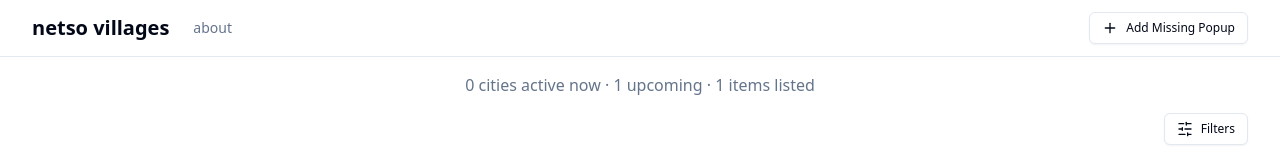
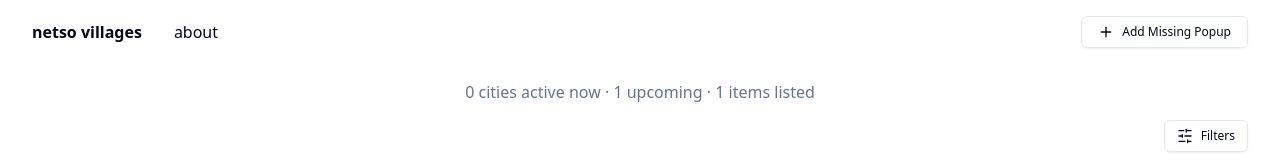
Before and after one commit to tropicalchancer/netsos, a Next.js app: page / in a window 1280 px wide. Shown: the top 160 px of the page. Built offline with nearby package versions, Linux system fonts and the light colour scheme.

Commit message:
improve navigation

```diff
--- a/components/layout/site-header.tsx
+++ b/components/layout/site-header.tsx
@@ -4,15 +4,15 @@ import { Button } from "@/components/ui/button"
 
 export function SiteHeader() {
   return (
-    <header className="sticky top-0 z-50 w-full border-b bg-background/95 backdrop-blur supports-[backdrop-filter]:bg-background/60">
-      <nav className="container flex h-14 items-center justify-between px-6 md:px-8">
-        <div className="flex items-center space-x-6">
-          <Link href="/" className="text-xl font-semibold">
+    <header className="sticky top-0 z-50 w-full bg-background/95 backdrop-blur supports-[backdrop-filter]:bg-background/60">
+      <nav className="container flex h-16 items-center justify-between px-6 md:px-8">
+        <div className="flex items-center gap-8">
+          <Link href="/" className="text-base font-semibold">
             netso villages
           </Link>
           <Link
             href="/about"
-            className="text-sm text-muted-foreground transition-colors hover:text-foreground"
+            className="text-base font-medium transition-colors hover:text-foreground/80"
           >
             about
           </Link>
@@ -21,7 +21,7 @@ export function SiteHeader() {
           variant="outline"
           size="sm"
           asChild
-          className="flex items-center gap-2"
+          className="flex items-center gap-2 h-8 px-4 font-medium"
         >
           <Link
             href="https://docs.google.com/forms/d/e/1FAIpQLSccz5k5EJSmMsgWi-xPOdW-mD6d07Ugr2k1wfwIRALw3kDT8w/viewform?usp=sharing"
```
